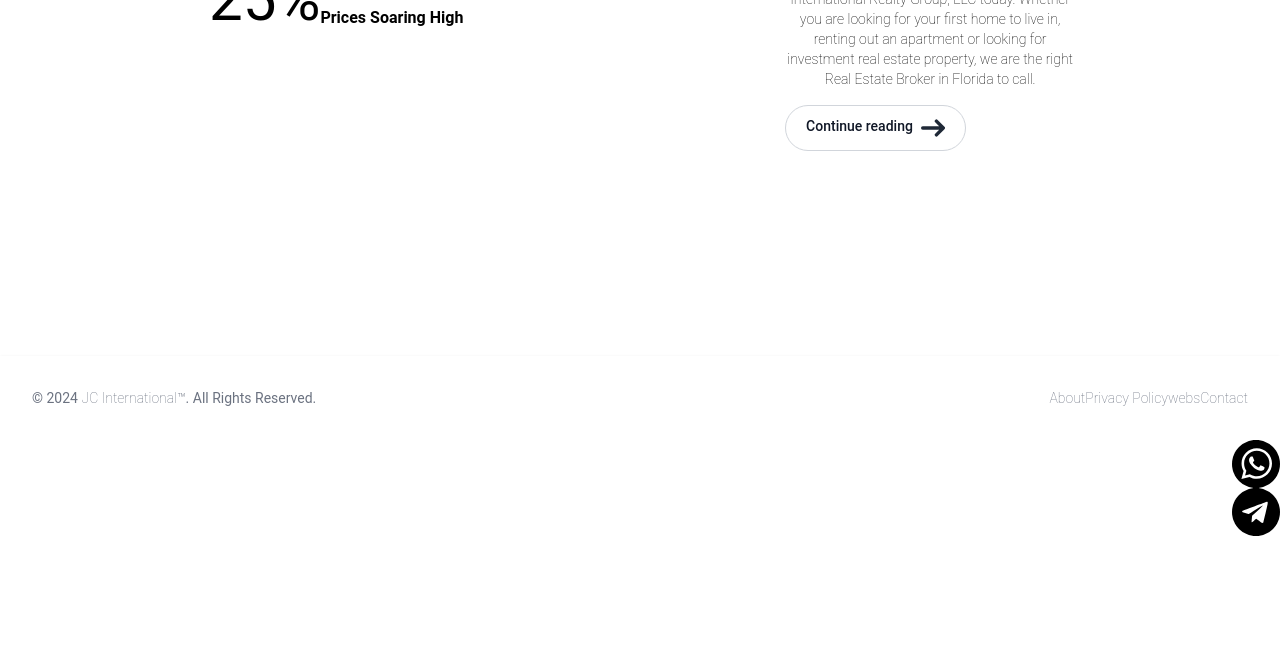
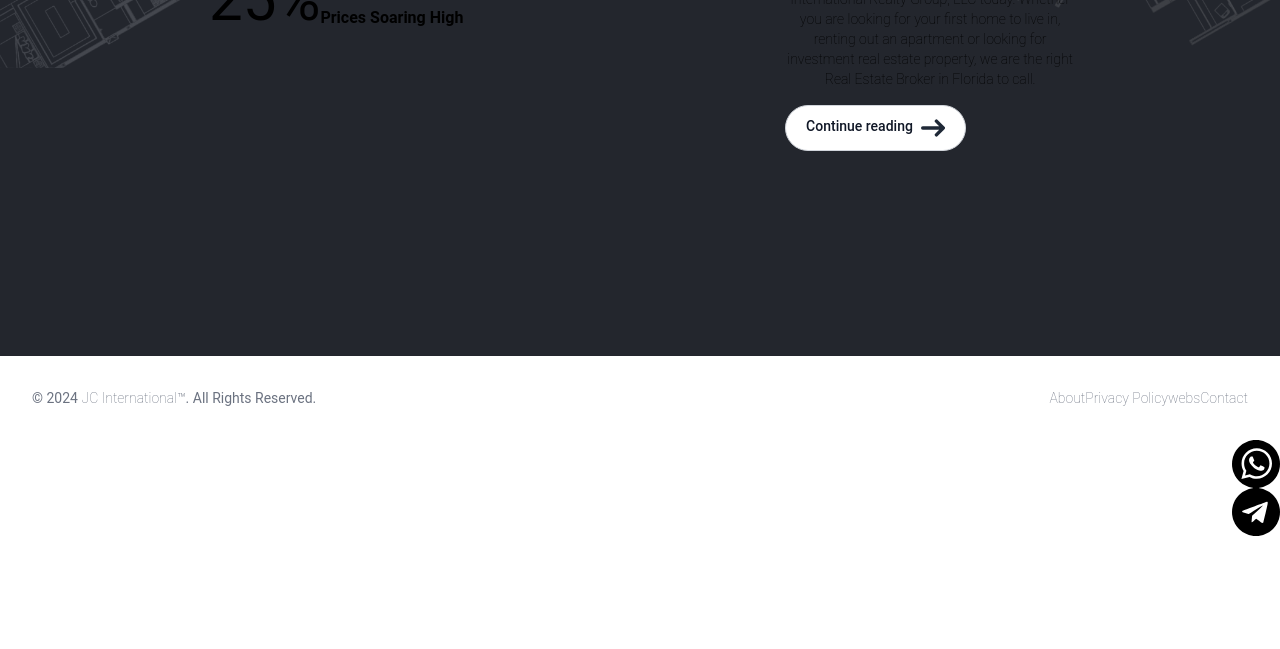
Before and after one commit to castelll0009/jcinternacionalrealtygroup, an Astro site: page /about-us in a window 1280 px wide. Shown: the part 151-800 px from the top of the page. Built offline with nearby package versions, Linux system fonts and the light colour scheme; Astro itself is replaced by a stand-in of ours.

Commit message:
background about

```diff
--- a/src/components/landing/About.astro
+++ b/src/components/landing/About.astro
@@ -7,10 +7,15 @@ import Cover from "./Cover.astro";
 <section
     id="about"
     class="section text-secondary dark:text-primary text-center bg-transparent"
-    style="padding: 16vw;  padding-top: 0px; background: transparent; background-size:10%;"
+    style={`padding: 16vw; padding-top: 0px; background: transparent; background-size: 10%;
+    background-image: url(/bg2.png) !important;
+    background-size: cover !important;
+    background-repeat: no-repeat !important;
+    background-position-y: 0px !important;
+    `}
 >
     <div
-        class="flex md:flex-row flex-col gap-10 background-container z-10 pt-20"
+        class="flex md:flex-row flex-col gap-10 background-container z-10 pt-40"
     >
         <div class="flex-1 flex flex-row gap-5 h-fit ">
             <span class="text-[120px] text-[#4c4f58]">[</span>
@@ -34,7 +39,7 @@ import Cover from "./Cover.astro";
             </h4>
         </div>
         <div class="flex-1  w-[200px]">
-            <p class="line-clamp-[10] text-sm text-[#4c4f58] text-start">
+            <p class="line-clamp-[10] text-sm text-[#7f7f7f] text-start">
                 Real Estate is considered the safest investment avenue for
                 making profits. With the property prices rising as much as 25%,
                 Real Estate makes perfect investment sense. That is one reason
```
Also changed, not shown: public/bg2.png (added).
